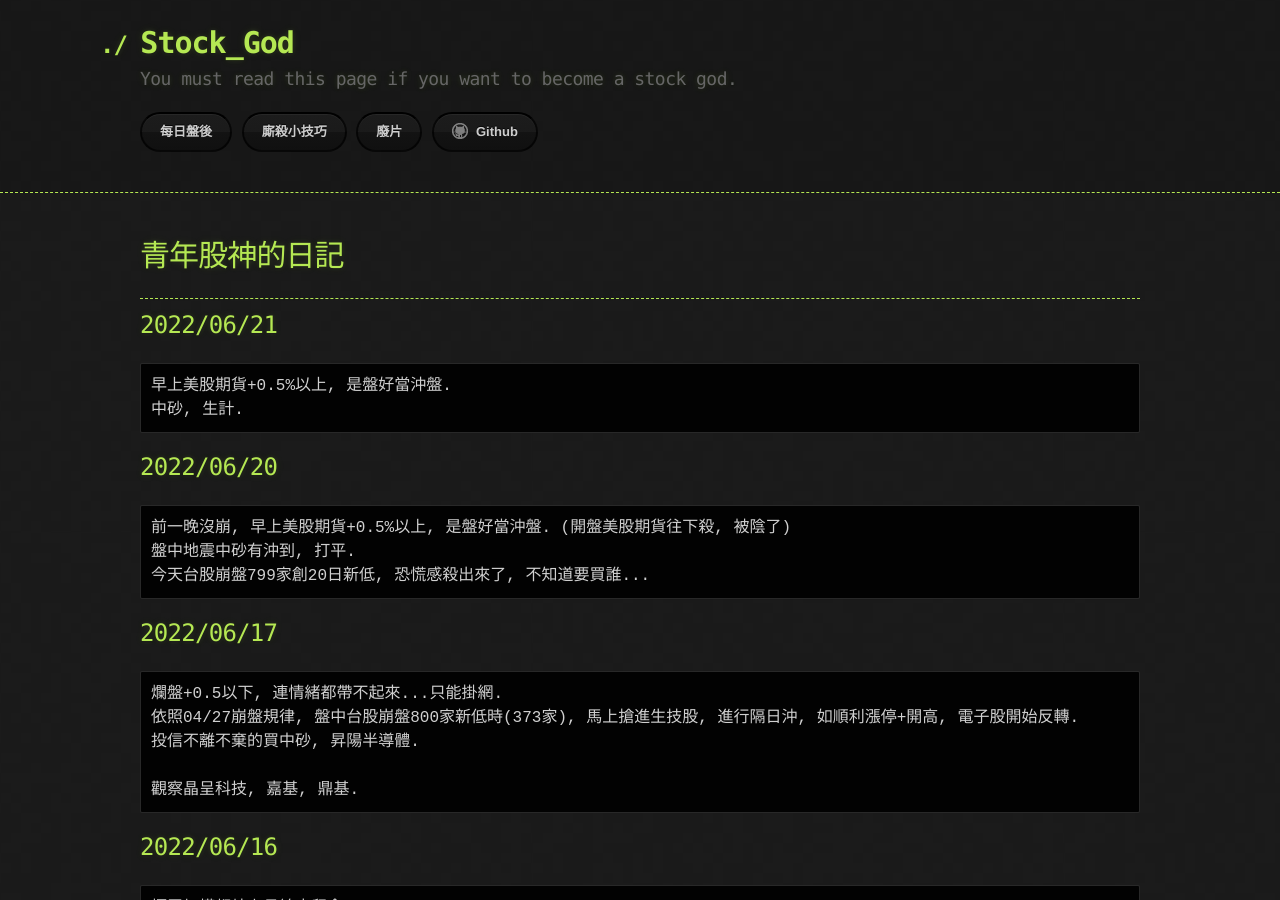
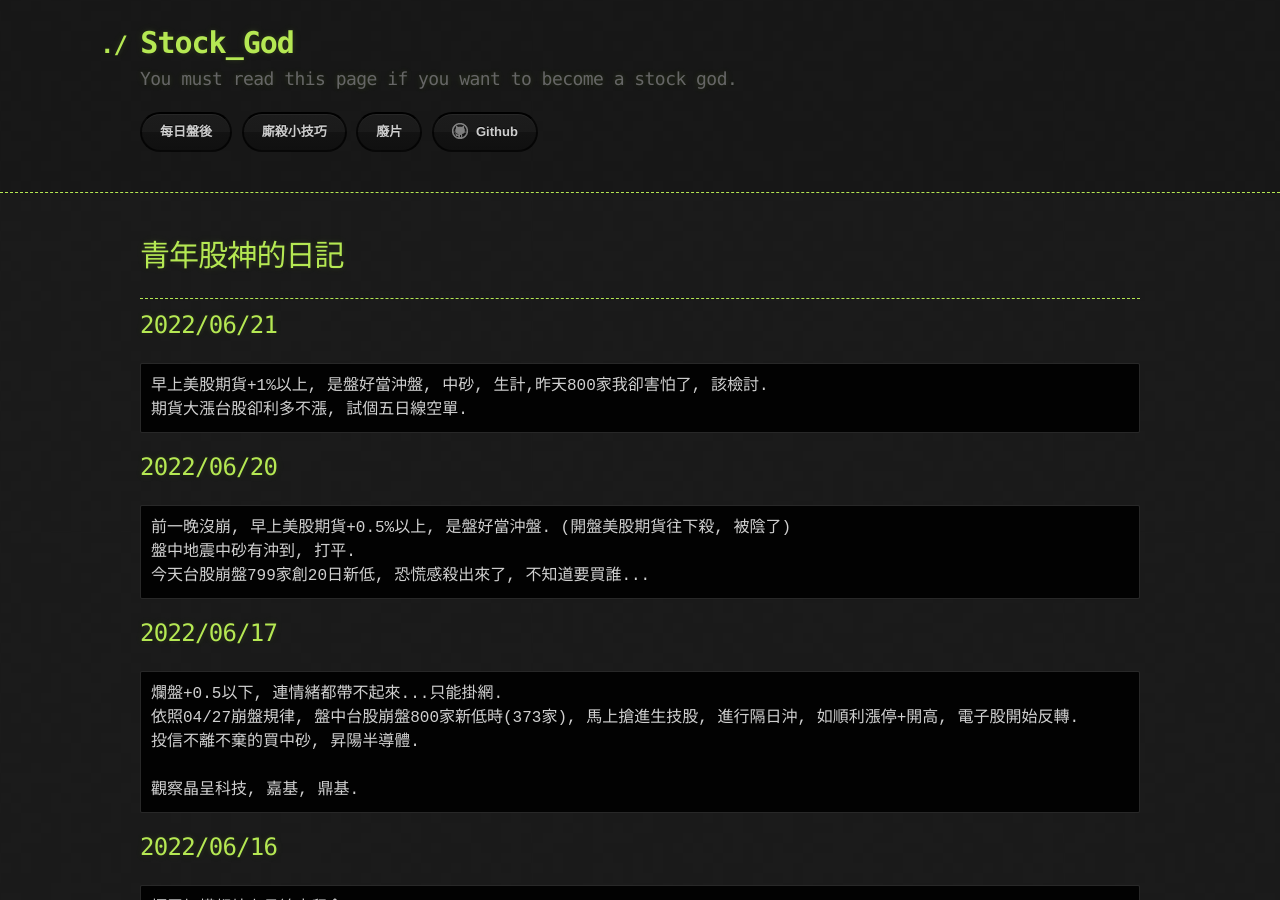
Before and after one commit to lepg5487/Stock_God, a Jekyll site: the page built from index.md, in a window 1280 px wide and 900 px high. Built offline with Jekyll 4.4.1, drawn with Linux system fonts in a browser that asks for light colours; our own code applies the rules of GitHub Pages for plain Markdown files.

Commit message:
Update index.md

````diff
--- a/index.md
+++ b/index.md
@@ -8,8 +8,8 @@ layout: testlayouts
 
 ## 2022/06/21
 ```
-早上美股期貨+0.5%以上, 是盤好當沖盤.
-中砂, 生計.
+早上美股期貨+1%以上, 是盤好當沖盤, 中砂, 生計,昨天800家我卻害怕了, 該檢討.
+期貨大漲台股卻利多不漲, 試個五日線空單.
 ```
 
 ## 2022/06/20
````
